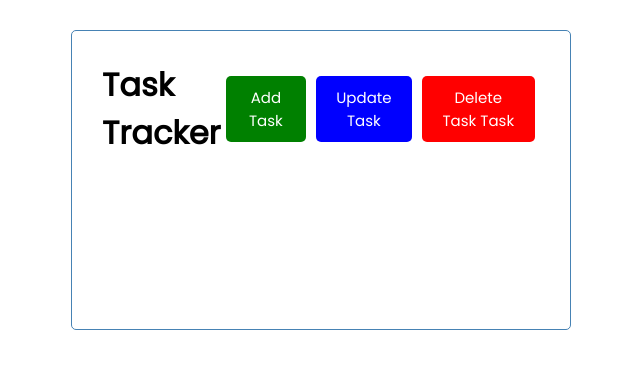
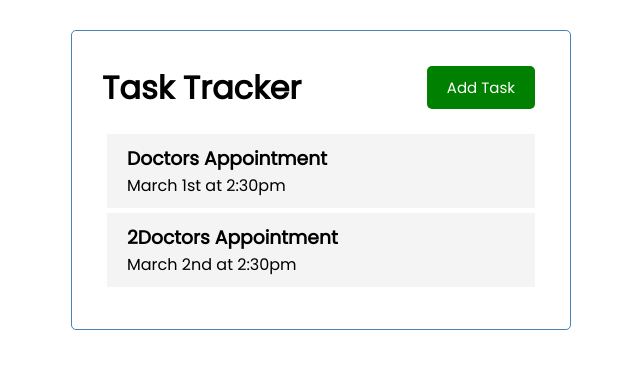
Before and after one commit to miukoba/shakyo-vuejs-crash-course, a Vue app: page / in a window 1280 px wide. Shown: the top 368 px of the page, without its empty margins (319-959 px from the left). Built offline with nearby package versions, Linux system fonts and the light colour scheme.

Commit message:
add components

```diff
--- a/src/App.vue
+++ b/src/App.vue
@@ -1,16 +1,40 @@
 <template>
   <div class="container">
     <Header title="Task Tracker"/>
+    <Tasks :tasks="tasks"/>
   </div>
 </template>
 
 <script>
 import Header from "./components/Header";
+import Tasks from "@/components/Tasks";
 
 export default {
   name: 'App',
   components: {
-    Header
+    Header,
+    Tasks
+  },
+  data() {
+    return {
+      tasks: []
+    }
+  },
+  created() {
+    this.tasks = [
+      {
+        id: 1,
+        text: 'Doctors Appointment',
+        day: 'March 1st at 2:30pm',
+        reminder: true,
+      },
+      {
+        id: 2,
+        text: '2Doctors Appointment',
+        day: 'March 2nd at 2:30pm',
+        reminder: true,
+      }
+    ];
   }
 }
 </script>
--- a/src/components/Button.vue
+++ b/src/components/Button.vue
@@ -1,5 +1,5 @@
 <template>
-  <button @click="onclick()" :style="{background: color}" class="btn">{{ text }}</button>
+  <button @click="onClick()" :style="{background: color}" class="btn">{{ text }}</button>
 </template>
 
 <script>
--- a/src/components/Header.vue
+++ b/src/components/Header.vue
@@ -2,8 +2,8 @@
   <header>
     <h1>{{ title }}</h1>
     <Button text="Add Task" color="green"/>
-    <Button text="Update Task" color="blue"/>
-    <Button text="Delete Task Task" color="red"/>
+    <!--    <Button text="Update Task" color="blue"/>-->
+    <!--    <Button text="Delete Task Task" color="red"/>-->
   </header>
 </template>
 
--- /dev/null
+++ b/src/components/Task.vue
@@ -0,0 +1,34 @@
+<template>
+  <div class="task">
+    <h3>{{ task.text }}</h3>
+    <p>{{ task.day }}</p>
+  </div>
+</template>
+
+<script>
+export default {
+  name: "Task",
+  props: {
+    task: Object
+  }
+}
+</script>
+
+<style scoped>
+.task {
+  background: #f4f4f4;
+  margin: 5px;
+  padding: 10px 20px;
+  cursor: pointer;
+}
+
+.task.reminder {
+  border-left: 5px solid green;
+}
+
+.task h3 {
+  display: flex;
+  align-items: center;
+  justify-content: space-between;
+}
+</style>
--- /dev/null
+++ b/src/components/Tasks.vue
@@ -0,0 +1,23 @@
+<template>
+  <div :key="task.id" v-for="task in tasks">
+    <Task :task="task"/>
+  </div>
+</template>
+
+<script>
+import Task from "@/components/Task";
+
+export default {
+  name: "Tasks",
+  props: {
+    tasks: Array
+  },
+  components: {
+    Task
+  }
+}
+</script>
+
+<style scoped>
+
+</style>
```
